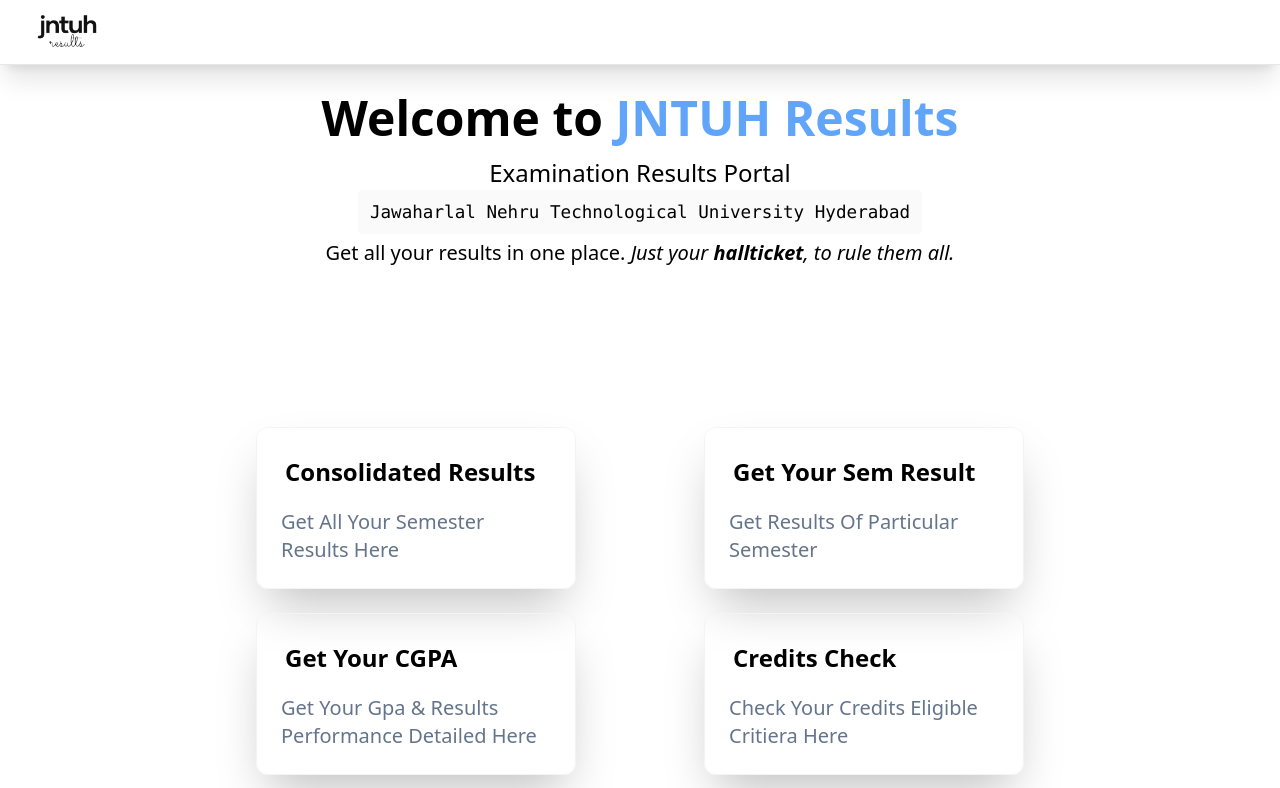
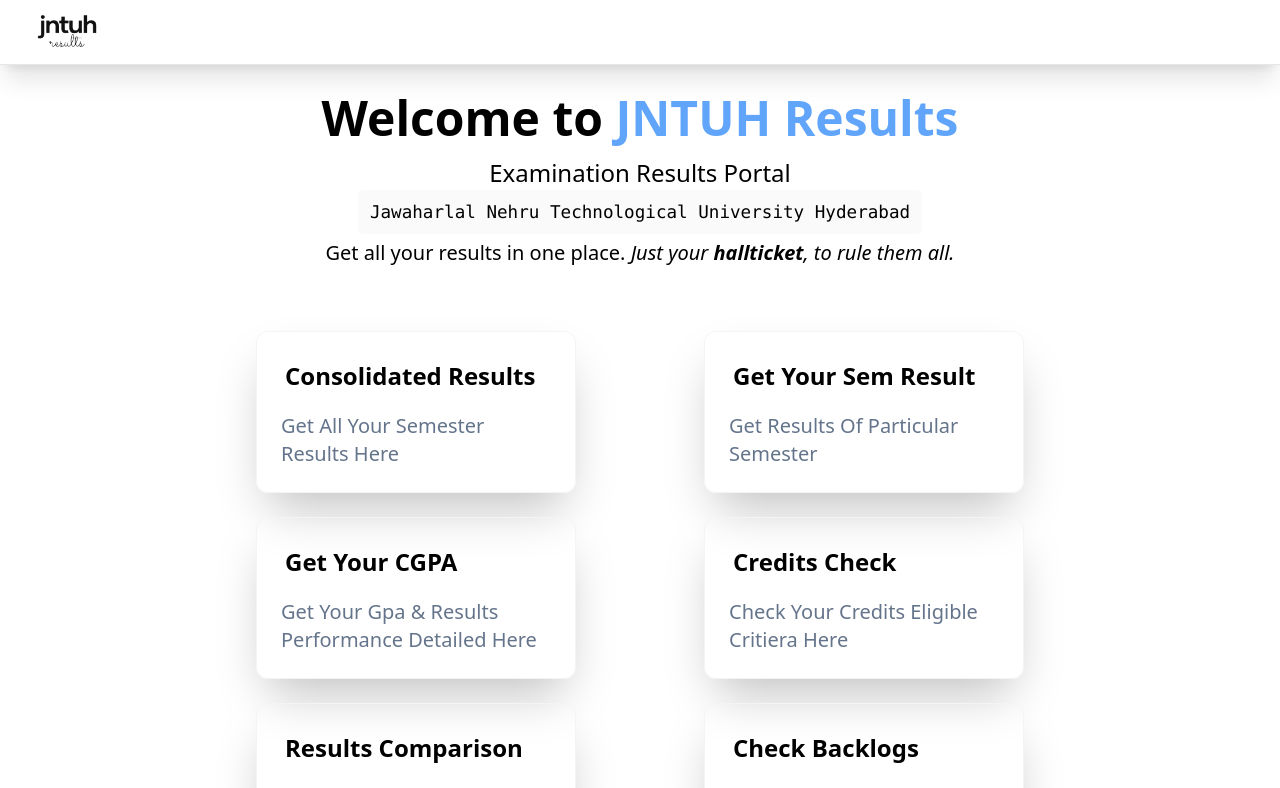
Before and after one commit to Saipreetham0/Results-jntuh-theskypedia, a Next.js app: page / in a window 1280 px wide. Shown: the top 788 px of the page. Built offline with nearby package versions, Linux system fonts and the light colour scheme.

Commit message:
loading pagge update

```diff
--- a/components/Adsense/AdBanner.js
+++ b/components/Adsense/AdBanner.js
@@ -15,20 +15,13 @@
       <ins
         className="adsbygoogle mobile-ad block md:hidden"
         // style={{ display: "block" }}
-        style={{ display: "inline-block", width: "728px", height: "90px" }}
+        style={{ display: 'inline-block', width: '728px', height: '90px' }}
 
         data-ad-client="ca-pub-4870864326886980"
         data-ad-slot={adSlot}
         data-ad-format="auto"
       ></ins>
-      <ins
-        className="adsbygoogle desktop-ad hidden md:block"
-        // style={{ display: "block" }}
-        style={{ display: "inline-block", width: "320px", height: "50px" }}
-        data-ad-client="ca-pub-4870864326886980"
-        data-ad-slot={adSlot}
-        data-ad-format="auto"
-      ></ins>
+
     </div>
   );
 };
--- /dev/null
+++ b/components/Adsense/loadingAd.js
@@ -0,0 +1,23 @@
+// components/LoadingAd.js
+import React, { useEffect } from 'react';
+
+const LoadingAd = ({ adClient, adSlot }) => {
+  useEffect(() => {
+    (window.adsbygoogle = window.adsbygoogle || []).push({});
+  }, []);
+
+  return (
+    <div className="ads-container">
+      <ins
+        className="adsbygoogle"
+        style={{ display: 'block' }}
+        data-ad-client={adClient}
+        data-ad-slot={adSlot}
+        data-ad-format="auto"
+        data-full-width-responsive="true"
+      />
+    </div>
+  );
+};
+
+export default LoadingAd;
--- a/components/Home/HomeNavigationLinks.js
+++ b/components/Home/HomeNavigationLinks.js
@@ -138,7 +138,7 @@
         </i>
       </p>
 
-      <AdBanner />
+      {/* <AdBanner /> */}
       <div className="home-links flex flex-wrap items-center justify-around max-w-4xl mt-6 sm:w-full">
         {links.map((link, idx) =>
           // Check if the link route is '/Classmatecgpa' and the current time is between 6 PM and 12 AM (midnight)
--- a/components/Loading/Loading.js
+++ b/components/Loading/Loading.js
@@ -1,41 +1,5 @@
-// const Loading=()=>
-// {
-//   return(
-//     <center>
-//       <button type="button" className="text-[50%] inline-flex items-center px-2 py-1 font-semibold leading-6 text-sm shadow rounded-md text-white bg-indigo-500 hover:bg-indigo-400 transition ease-in-out duration-150 cursor-not-allowed sm:px-4 sm:py-2 sm:text-[100%]" disabled="">
-//         <svg className="animate-spin -ml-1 mr-3 h-2.5 w-2.5 text-white sm:h-5 sm:w-5" xmlns="http://www.w3.org/2000/svg" fill="none" viewBox="0 0 24 24">
-//           <circle className="opacity-25" cx="12" cy="12" r="10" stroke="currentColor" strokeWidth="4"></circle>
-//           <path className="opacity-75" fill="currentColor" d="M4 12a8 8 0 018-8V0C5.373 0 0 5.373 0 12h4zm2 5.291A7.962 7.962 0 014 12H0c0 3.042 1.135 5.824 3 7.938l3-2.647z"></path>
-//         </svg>
-//         Processing...
-//       </button>
-//     </center>
-//   )
-// }
-
-// export default Loading;
-
-
-// import React from 'react';
-// import { HashLoader } from 'react-spinners';
-
-// const Loading = () => {
-//   return (
-//     <div className="flex flex-col items-center h-screen">
-//     <center>
-//         <HashLoader size={20} color="#ffffff" css="margin-right: 8px;" />
-//         <h1 className="text-xl sm:text-2xl mt-6 mb-6 text-center text-gray-400">
-//          Sit back, relax while the backend fetches all the results
-//        </h1>
-//           Processing...
-
-//     </center>
-//     </div>
-//   );
-// };
-
-// export default Loading;
 import { HashLoader } from "react-spinners";
+import LoadingAd from '../components/LoadingAd';
 
 const Loading = () => {
   return (
@@ -45,8 +9,11 @@
       </h1>
       <hr className="sm:w-96 w-48 border-gray-700 mb-6" />
       <div className="flex items-center justify-center">
-        <HashLoader color={"#558888"}  size={30} css={{margin: 'auto'}} />
+        <HashLoader color={"#558888"} size={30} css={{ margin: "auto" }} />
       </div>
+
+      <LoadingAd adClient="ca-pub-4870864326886980" adSlot="8973292958" />
+
     </div>
   );
 };
```
